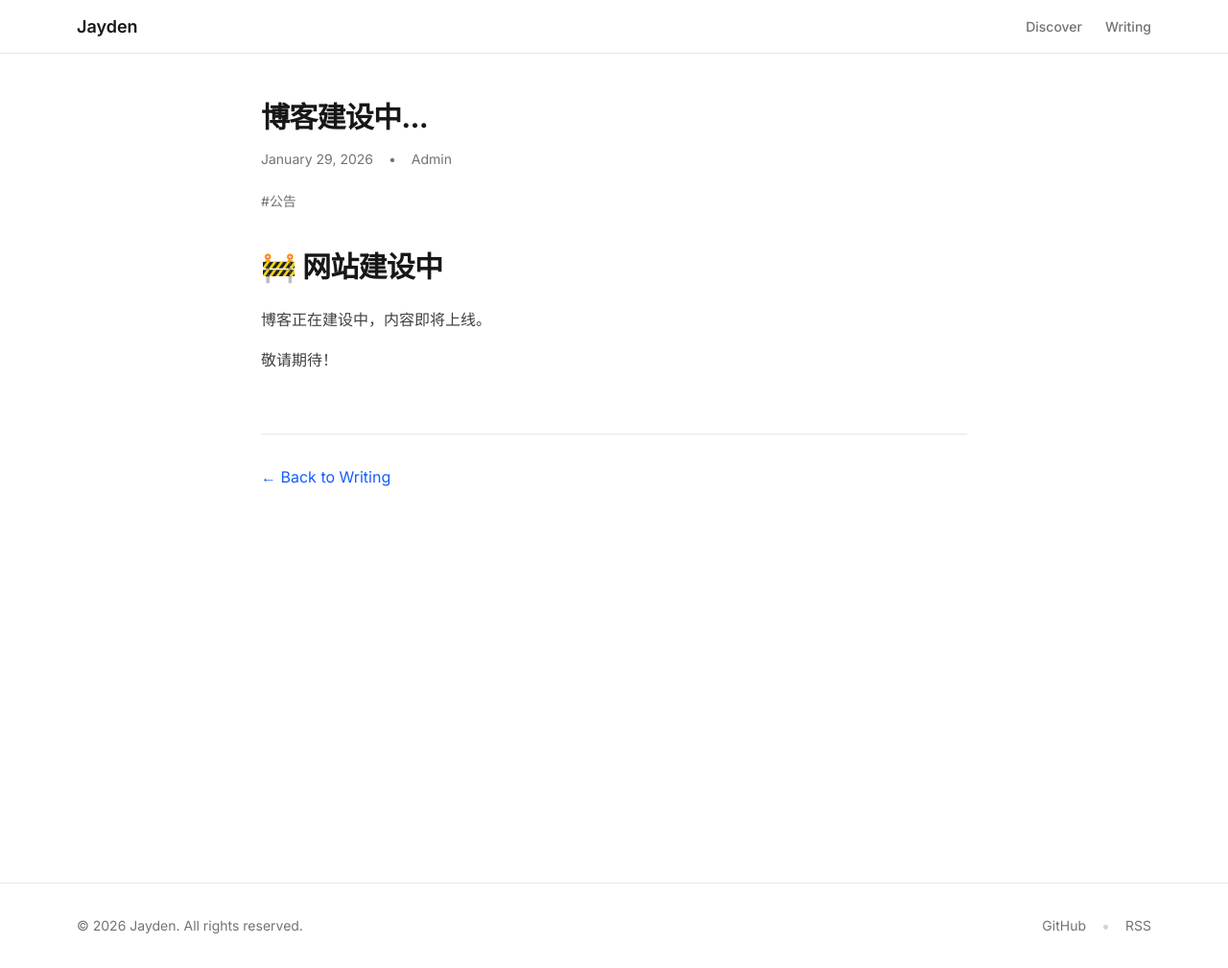
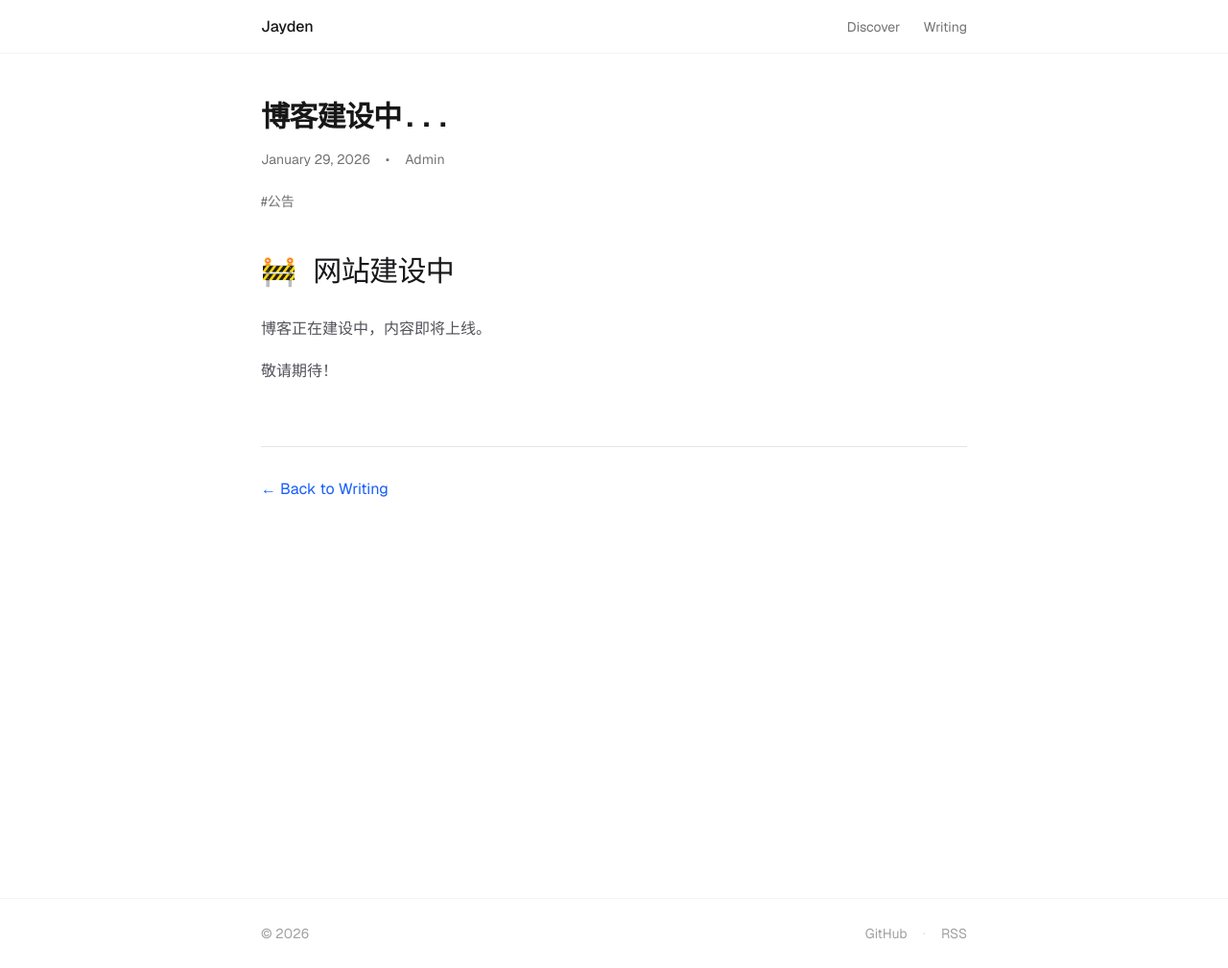
Before and after one commit to Jayden-hong/blog-next, a Next.js app: page /blog/coming-soon in a window 1280 px wide. Shown: the whole page at 96% size. Built offline with nearby package versions, Linux system fonts and the light colour scheme.

Commit message:
feat: 50篇文章Kimi K2.5 AI评分完成

```diff
--- a/app/globals.css
+++ b/app/globals.css
@@ -1,81 +1,166 @@
 @import "tailwindcss";
 
 @theme inline {
-  --color-background: #ffffff;
-  --color-foreground: #171717;
+  --color-background: #fafafa;
+  --color-foreground: #18181b;
+
+  /* Minimal color palette */
+  --color-muted: #71717a;
+  --color-border: #e4e4e7;
+  --color-accent: #18181b;
 }
 
 html {
   scroll-behavior: smooth;
 }
 
+/* Base font - Geist Sans for Chinese, Geist Mono for English */
 body {
-  font-family: -apple-system, BlinkMacSystemFont, 'Segoe UI', Roboto, 'Helvetica Neue', Arial, sans-serif;
+  font-family: var(--font-geist-sans), -apple-system, BlinkMacSystemFont, 'Segoe UI', sans-serif;
 }
 
-/* Custom prose styles for blog content */
+/* English text uses Geist Mono (pixel style) */
+:where(h1, h2, h3, h4, h5, h6, code, pre, .mono) {
+  font-family: var(--font-geist-mono), 'SF Mono', 'Monaco', monospace;
+}
+
+/* Minimal prose styles */
 .prose {
   max-width: 65ch;
 }
 
 .prose h1 {
-  @apply text-3xl font-bold tracking-tight mb-6 mt-8;
+  font-size: 1.875rem;
+  font-weight: 500;
+  letter-spacing: -0.02em;
+  margin-bottom: 1.5rem;
+  margin-top: 2rem;
+  color: #18181b;
 }
 
 .prose h2 {
-  @apply text-xl font-semibold tracking-tight mb-4 mt-6;
+  font-size: 1.25rem;
+  font-weight: 500;
+  letter-spacing: -0.01em;
+  margin-bottom: 1rem;
+  margin-top: 1.5rem;
+  color: #18181b;
 }
 
 .prose h3 {
-  @apply text-lg font-semibold mb-3 mt-5;
+  font-size: 1.125rem;
+  font-weight: 500;
+  margin-bottom: 0.75rem;
+  margin-top: 1.25rem;
+  color: #18181b;
 }
 
 .prose p {
-  @apply text-base leading-relaxed text-neutral-700 dark:text-neutral-300 mb-4;
+  font-size: 1rem;
+  line-height: 1.75;
+  color: #52525b;
+  margin-bottom: 1rem;
 }
 
 .prose a {
-  @apply text-blue-600 dark:text-blue-400 hover:underline;
+  color: #18181b;
+  text-decoration: underline;
+  text-underline-offset: 3px;
+  transition: opacity 0.2s;
+}
+
+.prose a:hover {
+  opacity: 0.6;
 }
 
 .prose code {
-  @apply text-pink-600 dark:text-pink-400 bg-neutral-100 dark:bg-neutral-800 px-1.5 py-0.5 rounded text-sm;
+  font-family: var(--font-geist-mono), 'SF Mono', monospace;
+  font-size: 0.875rem;
+  background: #f4f4f5;
+  padding: 0.125rem 0.375rem;
+  border-radius: 0.25rem;
+  color: #18181b;
 }
 
 .prose pre {
-  @apply bg-neutral-900 dark:bg-neutral-950 text-neutral-100 p-4 rounded-lg overflow-x-auto mb-4;
+  font-family: var(--font-geist-mono), 'SF Mono', monospace;
+  background: #18181b;
+  color: #fafafa;
+  padding: 1rem;
+  border-radius: 0.5rem;
+  overflow-x: auto;
+  margin-bottom: 1rem;
 }
 
 .prose pre code {
-  @apply bg-transparent text-neutral-100 p-0;
+  background: transparent;
+  padding: 0;
+  color: inherit;
 }
 
 .prose blockquote {
-  @apply border-l-4 border-blue-500 pl-4 italic text-neutral-600 dark:text-neutral-400 my-4;
+  border-left: 1px solid #d4d4d8;
+  padding-left: 1rem;
+  color: #71717a;
+  margin: 1.5rem 0;
+  font-style: italic;
 }
 
 .prose ul {
-  @apply list-disc list-inside mb-4 space-y-1;
+  list-style-type: disc;
+  list-style-position: inside;
+  margin-bottom: 1rem;
 }
 
 .prose ol {
-  @apply list-decimal list-inside mb-4 space-y-1;
+  list-style-type: decimal;
+  list-style-position: inside;
+  margin-bottom: 1rem;
 }
 
 .prose li {
-  @apply text-neutral-700 dark:text-neutral-300;
+  color: #52525b;
+  margin-bottom: 0.25rem;
 }
 
 .prose hr {
-  @apply border-neutral-200 dark:border-neutral-800 my-8;
+  border: none;
+  border-top: 1px solid #e4e4e7;
+  margin: 2.5rem 0;
 }
 
 .prose img {
-  @apply rounded-lg my-4;
+  border-radius: 0.5rem;
+  margin: 1.5rem 0;
 }
 
-/* Remove default link underline in articles */
-.prose a:not(.no-underline) {
-  text-decoration: underline;
-  text-underline-offset: 2px;
+/* Selection color */
+::selection {
+  background: #e4e4e7;
+  color: #18181b;
 }
+
+/* Focus styles */
+:focus-visible {
+  outline: 1px solid #18181b;
+  outline-offset: 2px;
+}
+
+/* Custom scrollbar */
+::-webkit-scrollbar {
+  width: 8px;
+  height: 8px;
+}
+
+::-webkit-scrollbar-track {
+  background: transparent;
+}
+
+::-webkit-scrollbar-thumb {
+  background: #d4d4d8;
+  border-radius: 4px;
+}
+
+::-webkit-scrollbar-thumb:hover {
+  background: #a1a1aa;
+}
--- a/app/layout.tsx
+++ b/app/layout.tsx
@@ -1,10 +1,9 @@
 import type { Metadata } from "next";
-import { Inter } from "next/font/google";
+import { GeistSans } from "geist/font/sans";
+import { GeistMono } from "geist/font/mono";
 import "./globals.css";
 import Header from "@/components/Header";
 import Footer from "@/components/Footer";
-
-const inter = Inter({ subsets: ["latin"] });
 
 export const metadata: Metadata = {
   title: "Jayden's Blog",
@@ -18,7 +17,7 @@ export default function RootLayout({
 }>) {
   return (
     <html lang="zh-CN">
-      <body className={`${inter.className} antialiased min-h-screen bg-white dark:bg-neutral-950 text-neutral-900 dark:text-neutral-100`}>
+      <body className={`${GeistSans.variable} ${GeistMono.variable} antialiased min-h-screen bg-white text-neutral-900`}>
         <Header />
         <main>{children}</main>
         <Footer />
--- a/components/Footer.tsx
+++ b/components/Footer.tsx
@@ -1,10 +1,10 @@
 export default function Footer() {
   return (
-    <footer className="border-t border-neutral-200 dark:border-neutral-800 mt-16">
-      <div className="max-w-6xl mx-auto px-4 py-8">
-        <div className="flex flex-col md:flex-row items-center justify-between gap-4">
-          <p className="text-sm text-neutral-500">
-            © {new Date().getFullYear()} Jayden. All rights reserved.
+    <footer className="border-t border-neutral-100 mt-20">
+      <div className="max-w-3xl mx-auto px-4 py-6">
+        <div className="flex items-center justify-between gap-4">
+          <p className="text-sm text-neutral-400">
+            © {new Date().getFullYear()}
           </p>
 
           <div className="flex items-center gap-4">
@@ -12,14 +12,14 @@ export default function Footer() {
               href="https://github.com/Jayden-hong"
               target="_blank"
               rel="noopener noreferrer"
-              className="text-sm text-neutral-500 hover:text-neutral-900 dark:hover:text-neutral-100 transition-colors"
+              className="text-sm text-neutral-400 hover:text-neutral-900 transition-colors"
             >
               GitHub
             </a>
-            <span className="text-neutral-300 dark:text-neutral-700">•</span>
+            <span className="text-neutral-200">·</span>
             <a
               href="/rss.xml"
-              className="text-sm text-neutral-500 hover:text-neutral-900 dark:hover:text-neutral-100 transition-colors"
+              className="text-sm text-neutral-400 hover:text-neutral-900 transition-colors"
             >
               RSS
             </a>
--- a/components/Header.tsx
+++ b/components/Header.tsx
@@ -2,11 +2,11 @@ import Link from 'next/link';
 
 export default function Header() {
   return (
-    <header className="sticky top-0 z-50 h-14 bg-white/80 dark:bg-neutral-950/80 backdrop-blur-sm border-b border-neutral-200 dark:border-neutral-800">
-      <div className="max-w-6xl mx-auto px-4 h-full flex items-center justify-between">
+    <header className="sticky top-0 z-50 h-14 bg-white/80 backdrop-blur-sm border-b border-neutral-100">
+      <div className="max-w-3xl mx-auto px-4 h-full flex items-center justify-between">
         <Link
           href="/"
-          className="text-lg font-semibold text-neutral-900 dark:text-neutral-100 hover:text-neutral-600 dark:hover:text-neutral-300 transition-colors"
+          className="text-base font-medium text-neutral-900 hover:opacity-60 transition-opacity"
         >
           Jayden
         </Link>
@@ -14,13 +14,13 @@ export default function Header() {
         <nav className="flex items-center gap-6">
           <Link
             href="/discover"
-            className="text-sm font-medium text-neutral-500 hover:text-neutral-900 dark:text-neutral-400 dark:hover:text-neutral-100 transition-colors"
+            className="text-sm text-neutral-500 hover:text-neutral-900 transition-colors"
           >
             Discover
           </Link>
           <Link
             href="/blog"
-            className="text-sm font-medium text-neutral-500 hover:text-neutral-900 dark:text-neutral-400 dark:hover:text-neutral-100 transition-colors"
+            className="text-sm text-neutral-500 hover:text-neutral-900 transition-colors"
           >
             Writing
           </Link>
--- a/package.json
+++ b/package.json
@@ -14,6 +14,7 @@
     "@next/mdx": "^16.1.6",
     "@types/mdx": "^2.0.13",
     "date-fns": "^4.1.0",
+    "geist": "^1.7.0",
     "gray-matter": "^4.0.3",
     "next": "16.1.6",
     "next-mdx-remote": "^5.0.0",
```
Also changed, not shown: 1 other file (tests, documents, lock files or other folders).
